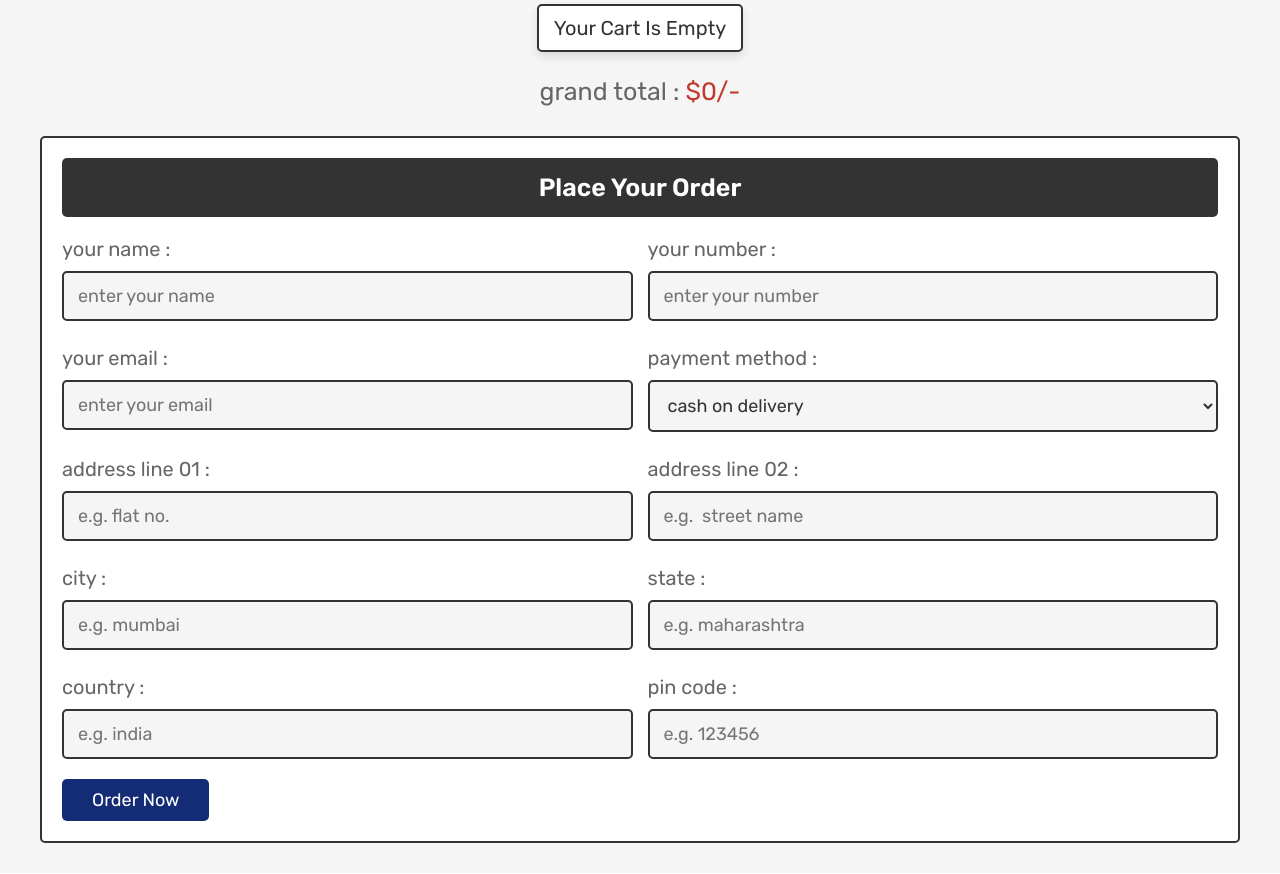
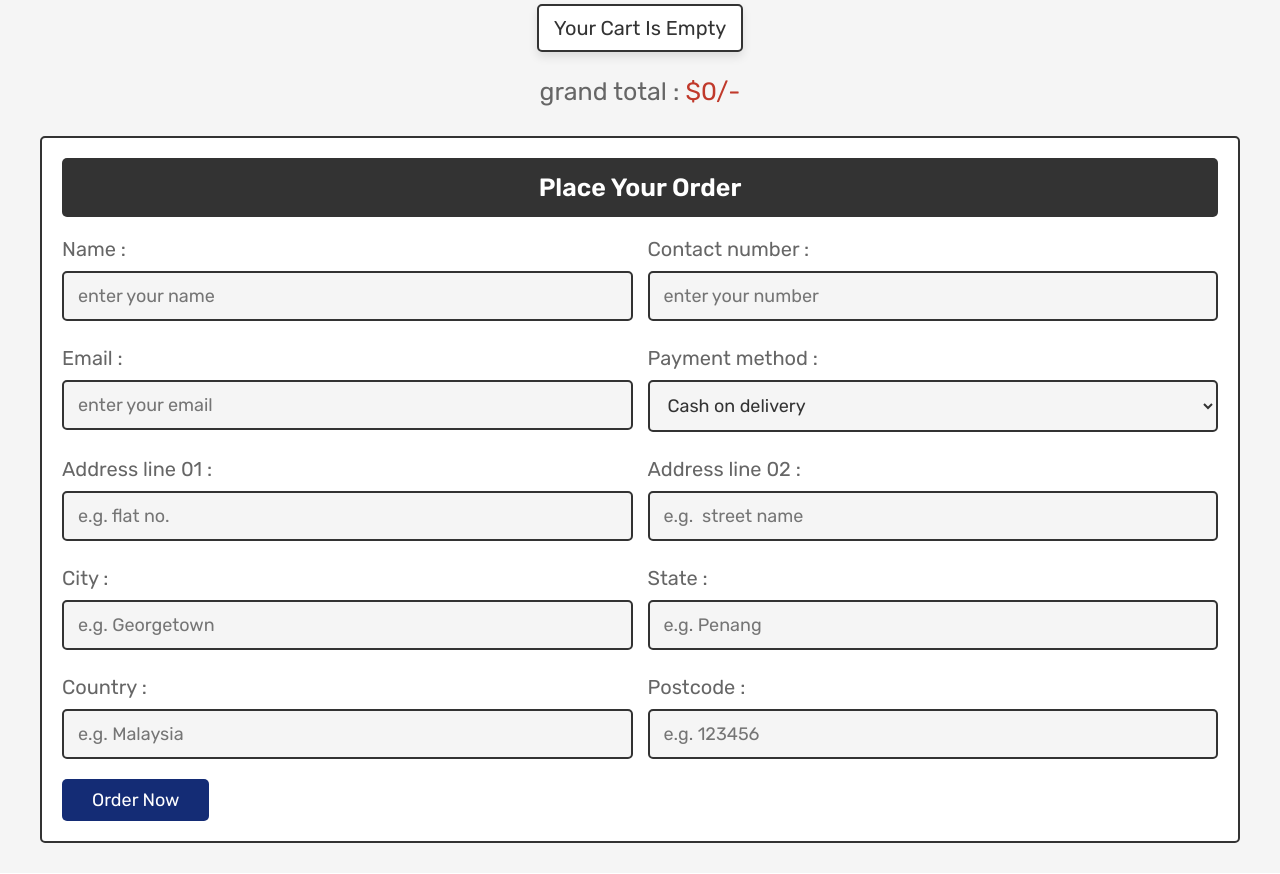
Before and after one commit to Dhiviya16/computershop, a PHP site: page /checkout.php in a window 1280 px wide. Shown: the part 305-1179 px from the top of the page. Run offline with PHP 8.4, Linux system fonts and the light colour scheme; a user stored in the database is signed in; data comes from the database, SQL or seed files in the repository.

Commit message:
Add files via upload

```diff
--- a/checkout.php
+++ b/checkout.php
@@ -36,13 +36,13 @@ if(isset($_POST['order'])){
     $order_query = mysqli_query($conn, "SELECT * FROM `orders` WHERE name = '$name' AND number = '$number' AND email = '$email' AND method = '$method' AND address = '$address' AND total_products = '$total_products' AND total_price = '$cart_total'") or die('query failed');
 
     if($cart_total == 0){
-        $message[] = 'your cart is empty!';
+        $message[] = 'Your cart is empty!';
     }elseif(mysqli_num_rows($order_query) > 0){
-        $message[] = 'order placed already!';
+        $message[] = 'Order placed already!';
     }else{
         mysqli_query($conn, "INSERT INTO `orders`(user_id, name, number, email, method, address, total_products, total_price, placed_on) VALUES ('$user_id', '$name', '$number', '$email', '$method', '$address', '$total_products', '$cart_total', '$placed_on')") or die('query failed here');
         mysqli_query($conn, "DELETE FROM `cart` WHERE user_id = '$user_id'") or die('query failed');
-        $message[] = 'order placed successfully!';
+        $message[] = 'Order placed successfully!';
     }
 }
 
@@ -99,48 +99,46 @@ if(isset($_POST['order'])){
 
         <div class="flex">
             <div class="inputBox">
-                <span>your name :</span>
+                <span>Name :</span>
                 <input type="text" name="name" placeholder="enter your name">
             </div>
             <div class="inputBox">
-                <span>your number :</span>
+                <span>Contact number :</span>
                 <input type="text" name="number" min="0" placeholder="enter your number">
             </div>
             <div class="inputBox">
-                <span>your email :</span>
+                <span>Email :</span>
                 <input type="email" name="email" placeholder="enter your email">
             </div>
             <div class="inputBox">
-                <span>payment method :</span>
+                <span>Payment method :</span>
                 <select name="method">
-                    <option value="cash on delivery">cash on delivery</option>
-                    <option value="credit card">credit card</option>
-                    <option value="paypal">paypal</option>
-                    <option value="paytm">paytm</option>
+                    <option value="cash on delivery">Cash on delivery</option>
+                    <option value="credit card">Credit card</option>
                 </select>
             </div>
             <div class="inputBox">
-                <span>address line 01 :</span>
+                <span>Address line 01 :</span>
                 <input type="text" name="flat" placeholder="e.g. flat no.">
             </div>
             <div class="inputBox">
-                <span>address line 02 :</span>
+                <span>Address line 02 :</span>
                 <input type="text" name="street" placeholder="e.g.  street name">
             </div>
             <div class="inputBox">
-                <span>city :</span>
-                <input type="text" name="city" placeholder="e.g. mumbai">
+                <span>City :</span>
+                <input type="text" name="city" placeholder="e.g. Georgetown">
             </div>
             <div class="inputBox">
-                <span>state :</span>
-                <input type="text" name="state" placeholder="e.g. maharashtra">
+                <span>State :</span>
+                <input type="text" name="state" placeholder="e.g. Penang">
             </div>
             <div class="inputBox">
-                <span>country :</span>
-                <input type="text" name="country" placeholder="e.g. india">
+                <span>Country :</span>
+                <input type="text" name="country" placeholder="e.g. Malaysia">
             </div>
             <div class="inputBox">
-                <span>pin code :</span>
+                <span>Postcode :</span>
                 <input type="text" name="pin_code" placeholder="e.g. 123456">
             </div>
         </div>
```
